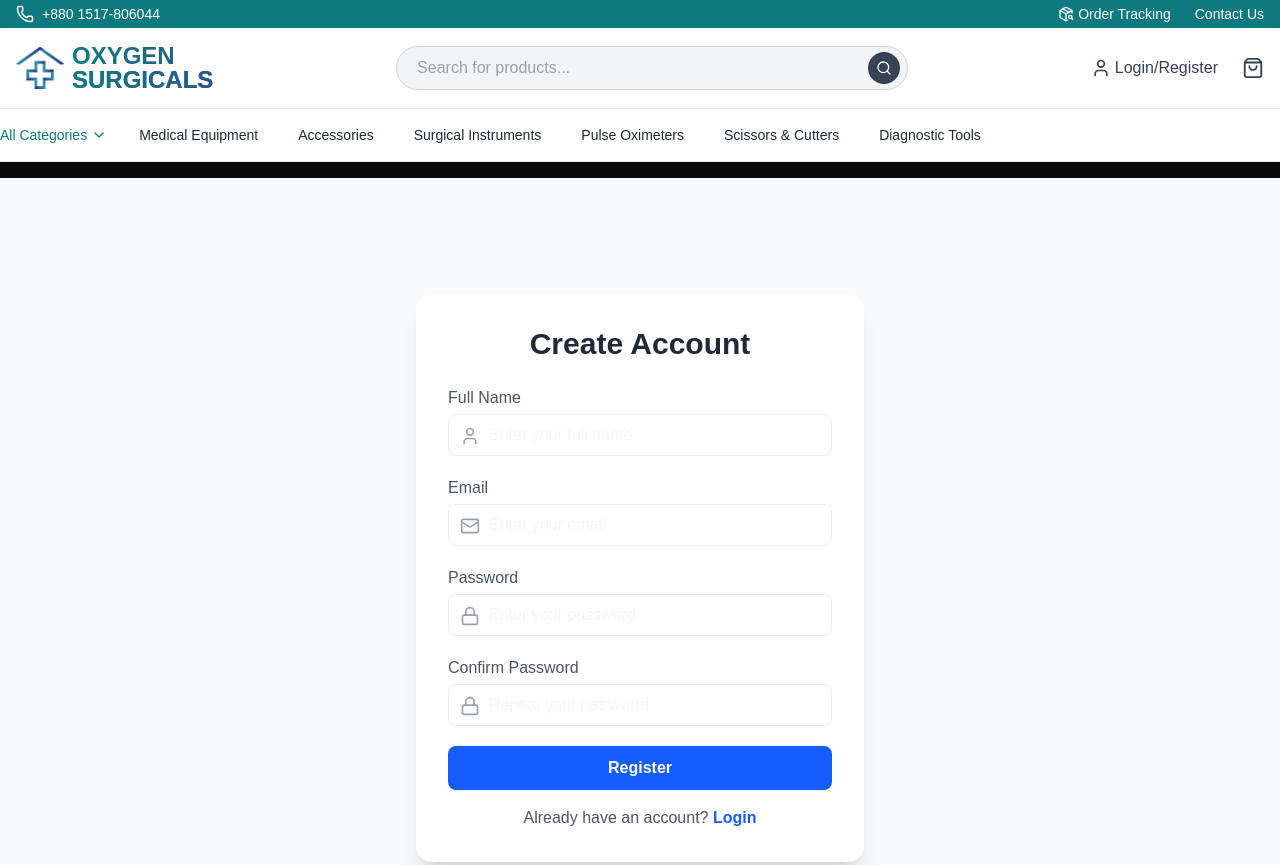
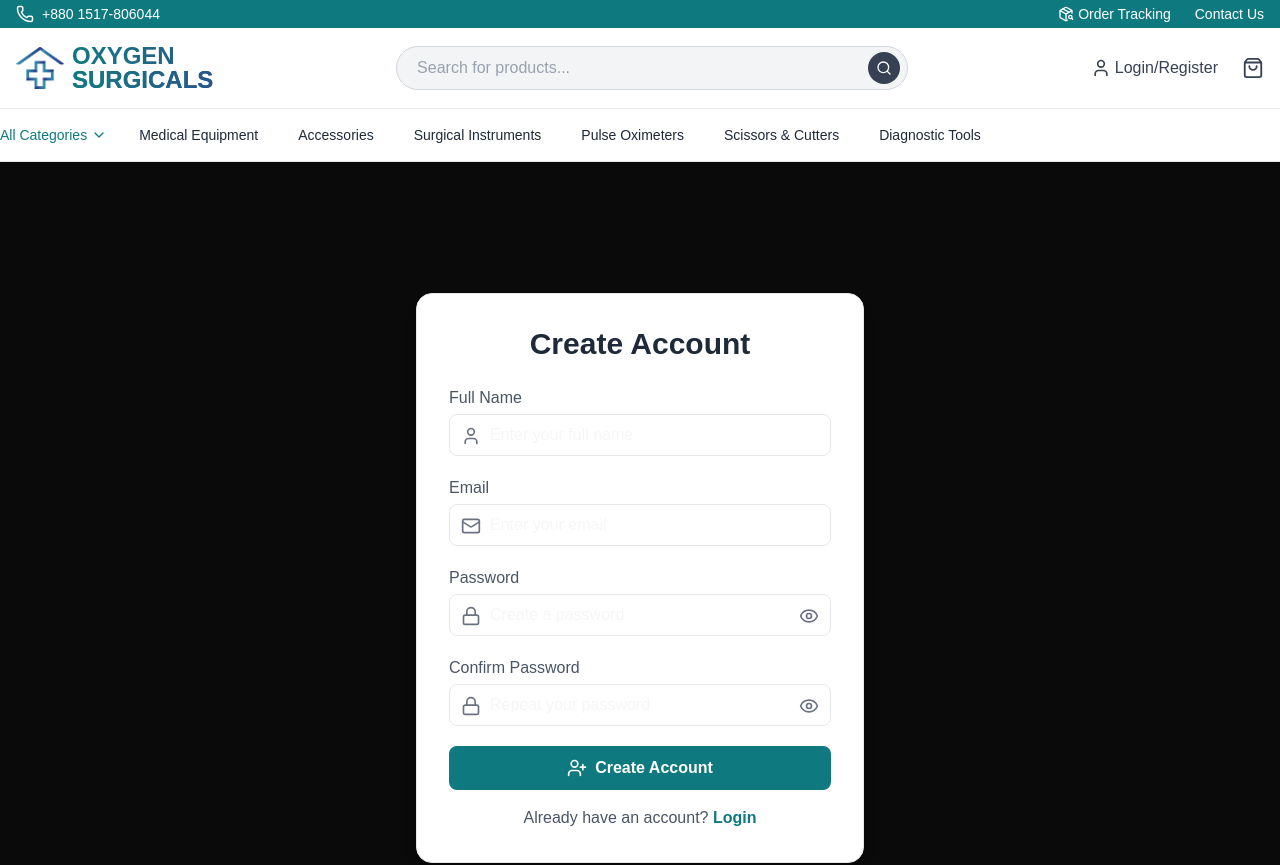
Before and after one commit to mranonno/oxygen-surgicals-web, a Next.js app: page /register in a window 1280 px wide. Shown: the top 865 px of the page. Built offline with nearby package versions, Linux system fonts and the light colour scheme.

Commit message:
Redesign login and register page

```diff
--- a/app/(auth)/login/page.tsx
+++ b/app/(auth)/login/page.tsx
@@ -18,8 +18,8 @@ export default function LoginPage() {
   };
 
   return (
-    <div className="min-h-screen flex items-center justify-center bg-gray-50 px-4">
-      <div className="w-full max-w-md bg-white shadow-xl rounded-2xl p-8">
+    <div className="min-h-screen flex items-center justify-center px-4">
+      <div className="w-full max-w-md bg-white border border-gray-200 shadow-lg rounded-2xl p-8">
         <h2 className="text-3xl font-bold text-center mb-6 text-gray-800">
           Login
         </h2>
@@ -40,7 +40,7 @@ export default function LoginPage() {
                 value={form.email}
                 placeholder="Enter your email"
                 required
-                className="w-full pl-10 pr-4 py-2 border rounded-lg focus:ring-2 focus:ring-blue-500 outline-none"
+                className="w-full pl-10 pr-4 py-2 border border-gray-200 focus:border-none rounded-lg focus:ring-2 focus:ring-[#0E7A80] outline-none"
               />
             </div>
           </div>
@@ -61,7 +61,7 @@ export default function LoginPage() {
                 value={form.password}
                 placeholder="Enter your password"
                 required
-                className="w-full pl-10 pr-10 py-2 border rounded-lg focus:ring-2 focus:ring-blue-500 outline-none"
+                className="w-full pl-10 pr-10 py-2 border border-gray-200 focus:border-none rounded-lg focus:ring-2 focus:ring-[#0E7A80] outline-none"
               />
 
               {/* Show / Hide Password */}
@@ -76,10 +76,10 @@ export default function LoginPage() {
 
             {/* Forgot Password */}
             <div className="text-right mt-2 flex items-center justify-end gap-1">
-              <KeyRound size={16} className="text-blue-600" />
+              <KeyRound size={16} className="text-[#0E7A80]" />
               <Link
                 href="/forgot-password"
-                className="text-sm text-blue-600 hover:underline font-medium"
+                className="text-sm text-[#0E7A80] hover:underline font-medium"
               >
                 Forgot Password?
               </Link>
@@ -89,7 +89,8 @@ export default function LoginPage() {
           {/* Submit Button */}
           <button
             type="submit"
-            className="w-full bg-blue-600 hover:bg-blue-700 text-white py-2.5 rounded-lg font-semibold transition flex items-center justify-center gap-2"
+            className="w-full bg-[#0E7A80]
+                       hover:bg-[#0a5e63] text-white py-2.5 rounded-lg font-semibold transition flex items-center justify-center gap-2"
           >
             <LogIn size={20} />
             Login
@@ -100,7 +101,7 @@ export default function LoginPage() {
           Don’t have an account?{" "}
           <Link
             href="/register"
-            className="text-blue-600 font-semibold hover:underline"
+            className="text-[#0E7A80] font-semibold hover:underline"
           >
             Register
           </Link>
--- a/app/(auth)/register/page.tsx
+++ b/app/(auth)/register/page.tsx
@@ -2,7 +2,7 @@
 
 import { useState } from "react";
 import Link from "next/link";
-import { User, Mail, Lock } from "lucide-react";
+import { User, Mail, Lock, Eye, EyeOff, UserPlus } from "lucide-react";
 
 export default function RegisterPage() {
   const [form, setForm] = useState({
@@ -11,6 +11,9 @@ export default function RegisterPage() {
     password: "",
     confirmPassword: "",
   });
+
+  const [showPass, setShowPass] = useState(false);
+  const [showConfirmPass, setShowConfirmPass] = useState(false);
 
   const handleChange = (e: React.ChangeEvent<HTMLInputElement>) => {
     setForm({ ...form, [e.target.name]: e.target.value });
@@ -28,20 +31,21 @@ export default function RegisterPage() {
   };
 
   return (
-    <div className="min-h-screen flex items-center justify-center bg-gray-50 px-4">
-      <div className="w-full max-w-md bg-white shadow-xl rounded-2xl p-8">
+    <div className="min-h-screen flex items-center justify-center px-4">
+      <div className="w-full max-w-md bg-white border border-gray-200 shadow-lg rounded-2xl p-8">
         <h2 className="text-3xl font-bold text-center mb-6 text-gray-800">
           Create Account
         </h2>
 
         <form onSubmit={handleSubmit} className="space-y-5">
-          {/* Name */}
+          {/* Full Name */}
           <div>
             <label className="block mb-1 font-medium text-gray-600">
               Full Name
             </label>
+
             <div className="relative">
-              <User className="absolute left-3 top-3 text-gray-400" size={20} />
+              <User size={20} className="absolute left-3 top-3 text-gray-500" />
               <input
                 type="text"
                 name="name"
@@ -49,7 +53,8 @@ export default function RegisterPage() {
                 onChange={handleChange}
                 placeholder="Enter your full name"
                 required
-                className="w-full pl-10 pr-4 py-2 border rounded-lg focus:ring-2 focus:ring-blue-500 outline-none"
+                className="w-full pl-10 pr-4 py-2 border border-gray-200 rounded-lg
+                           focus:ring-2 focus:ring-[#0E7A80] outline-none"
               />
             </div>
           </div>
@@ -59,8 +64,9 @@ export default function RegisterPage() {
             <label className="block mb-1 font-medium text-gray-600">
               Email
             </label>
+
             <div className="relative">
-              <Mail className="absolute left-3 top-3 text-gray-400" size={20} />
+              <Mail size={20} className="absolute left-3 top-3 text-gray-500" />
               <input
                 type="email"
                 name="email"
@@ -68,7 +74,8 @@ export default function RegisterPage() {
                 onChange={handleChange}
                 placeholder="Enter your email"
                 required
-                className="w-full pl-10 pr-4 py-2 border rounded-lg focus:ring-2 focus:ring-blue-500 outline-none"
+                className="w-full pl-10 pr-4 py-2 border border-gray-200 rounded-lg
+                           focus:ring-2 focus:ring-[#0E7A80] outline-none"
               />
             </div>
           </div>
@@ -78,17 +85,27 @@ export default function RegisterPage() {
             <label className="block mb-1 font-medium text-gray-600">
               Password
             </label>
+
             <div className="relative">
-              <Lock className="absolute left-3 top-3 text-gray-400" size={20} />
+              <Lock size={20} className="absolute left-3 top-3 text-gray-500" />
               <input
-                type="password"
+                type={showPass ? "text" : "password"}
                 name="password"
                 value={form.password}
                 onChange={handleChange}
-                placeholder="Enter your password"
+                placeholder="Create a password"
                 required
-                className="w-full pl-10 pr-4 py-2 border rounded-lg focus:ring-2 focus:ring-blue-500 outline-none"
+                className="w-full pl-10 pr-10 py-2 border border-gray-200 rounded-lg
+                           focus:ring-2 focus:ring-[#0E7A80] outline-none"
               />
+
+              <button
+                type="button"
+                onClick={() => setShowPass(!showPass)}
+                className="absolute right-3 top-3 text-gray-500"
+              >
+                {showPass ? <EyeOff size={20} /> : <Eye size={20} />}
+              </button>
             </div>
           </div>
 
@@ -97,26 +114,39 @@ export default function RegisterPage() {
             <label className="block mb-1 font-medium text-gray-600">
               Confirm Password
             </label>
+
             <div className="relative">
-              <Lock className="absolute left-3 top-3 text-gray-400" size={20} />
+              <Lock size={20} className="absolute left-3 top-3 text-gray-500" />
               <input
-                type="password"
+                type={showConfirmPass ? "text" : "password"}
                 name="confirmPassword"
                 value={form.confirmPassword}
                 onChange={handleChange}
                 placeholder="Repeat your password"
                 required
-                className="w-full pl-10 pr-4 py-2 border rounded-lg focus:ring-2 focus:ring-blue-500 outline-none"
+                className="w-full pl-10 pr-10 py-2 border border-gray-200 rounded-lg
+                           focus:ring-2 focus:ring-[#0E7A80] outline-none"
               />
+
+              <button
+                type="button"
+                onClick={() => setShowConfirmPass(!showConfirmPass)}
+                className="absolute right-3 top-3 text-gray-500"
+              >
+                {showConfirmPass ? <EyeOff size={20} /> : <Eye size={20} />}
+              </button>
             </div>
           </div>
 
           {/* Register Button */}
           <button
             type="submit"
-            className="w-full bg-blue-600 hover:bg-blue-700 text-white py-2.5 rounded-lg font-semibold transition"
+            className="w-full bg-[#0E7A80] hover:bg-[#0a5e63]
+                       text-white py-2.5 rounded-lg font-semibold transition
+                       flex items-center justify-center gap-2"
           >
-            Register
+            <UserPlus size={20} />
+            Create Account
           </button>
         </form>
 
@@ -124,7 +154,7 @@ export default function RegisterPage() {
           Already have an account?{" "}
           <Link
             href="/login"
-            className="text-blue-600 font-semibold hover:underline"
+            className="text-[#0E7A80] font-semibold hover:underline"
           >
             Login
           </Link>
--- a/app/not-found.tsx
+++ b/app/not-found.tsx
@@ -1,15 +1,54 @@
+"use client";
+
 import Link from "next/link";
+import { ArrowLeft, Home } from "lucide-react";
 
 export default function NotFound() {
   return (
-    <div className="flex h-screen items-center justify-center">
-      <div className="text-center">
-        <h1 className="text-4xl font-bold text-gray-800">404</h1>
-        <p className="text-gray-600 mt-2 mb-6">Page not found</p>
+    <div className="min-h-screen flex mt-40 justify-center">
+      <div className="max-w-lg w-full text-center  rounded-2xl p-8 md:p-10">
+        {/* 404 Number */}
+        <h1 className="text-[96px] leading-none font-extrabold text-[#0E7A80]/20">
+          404
+        </h1>
 
-        <Link href="/" className="px-5 py-2 bg-[#0E7A80] text-white rounded-md">
-          Go Home
-        </Link>
+        {/* Title */}
+        <h2 className="mt-4 text-2xl font-semibold text-gray-800">
+          Page Not Found
+        </h2>
+
+        {/* Description */}
+        <p className="mt-2 text-gray-500">
+          Sorry, the page you’re looking for doesn’t exist or has been moved.
+        </p>
+
+        {/* Action Buttons */}
+        <div className="mt-8 flex flex-col sm:flex-row items-center justify-center gap-4">
+          <Link
+            href="/"
+            className="inline-flex items-center gap-2 px-6 py-2.5
+                       rounded-md bg-[#0E7A80] text-white font-medium
+                       hover:bg-[#0a5e63] transition"
+          >
+            <Home size={18} />
+            Go Home
+          </Link>
+
+          <button
+            onClick={() => history.back()}
+            className="inline-flex items-center gap-2 px-6 py-2.5
+                       rounded-md border border-gray-300 text-gray-700
+                       hover:bg-gray-100 transition"
+          >
+            <ArrowLeft size={18} />
+            Go Back
+          </button>
+        </div>
+
+        {/* Optional Footer Text */}
+        <p className="mt-8 text-xs text-gray-400">
+          If you think this is a mistake, please contact support.
+        </p>
       </div>
     </div>
   );
```
